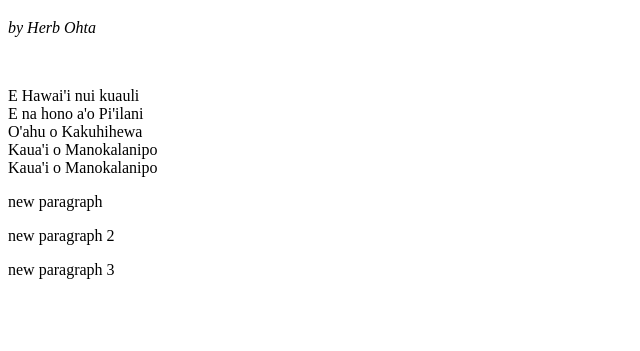
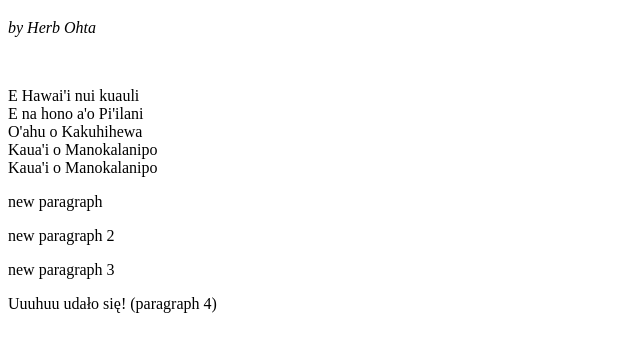
Before and after one commit to Arangus10/Zadanie-Pierwsze-repo-na-GitHubie, a plain HTML site: page index.html in a window 1280 px wide. Shown: the part 61-412 px from the top of the page, without its empty margins (0-640 px from the left). Drawn offline with Linux system fonts and the light colour scheme.

Commit message:
Update index.html - Add paragraph 4

```diff
--- a/index.html
+++ b/index.html
@@ -18,5 +18,6 @@
 	<p>new paragraph</p
 	<p>new paragraph 2</p>
 	<p>new paragraph 3</p>
+	<p>Uuuhuu udało się! (paragraph 4)</p>
 </body>
 </html>
```
